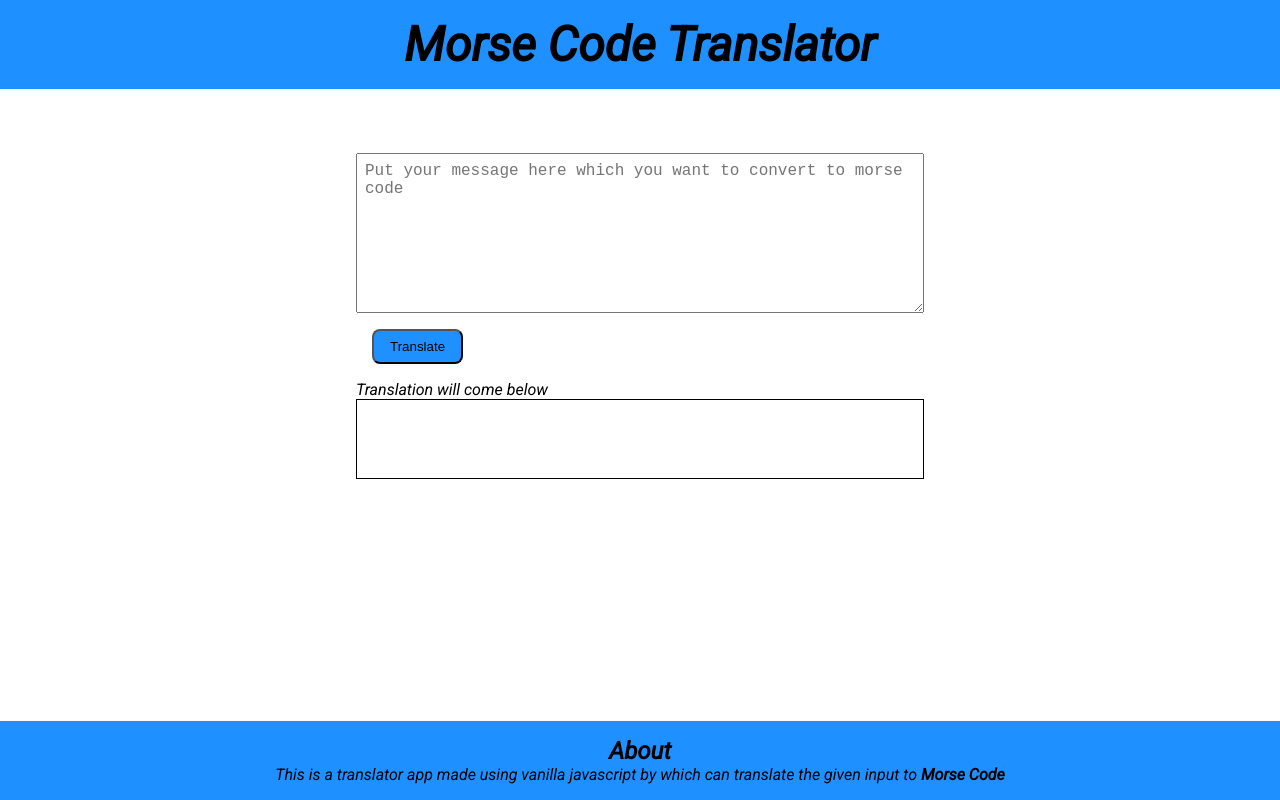
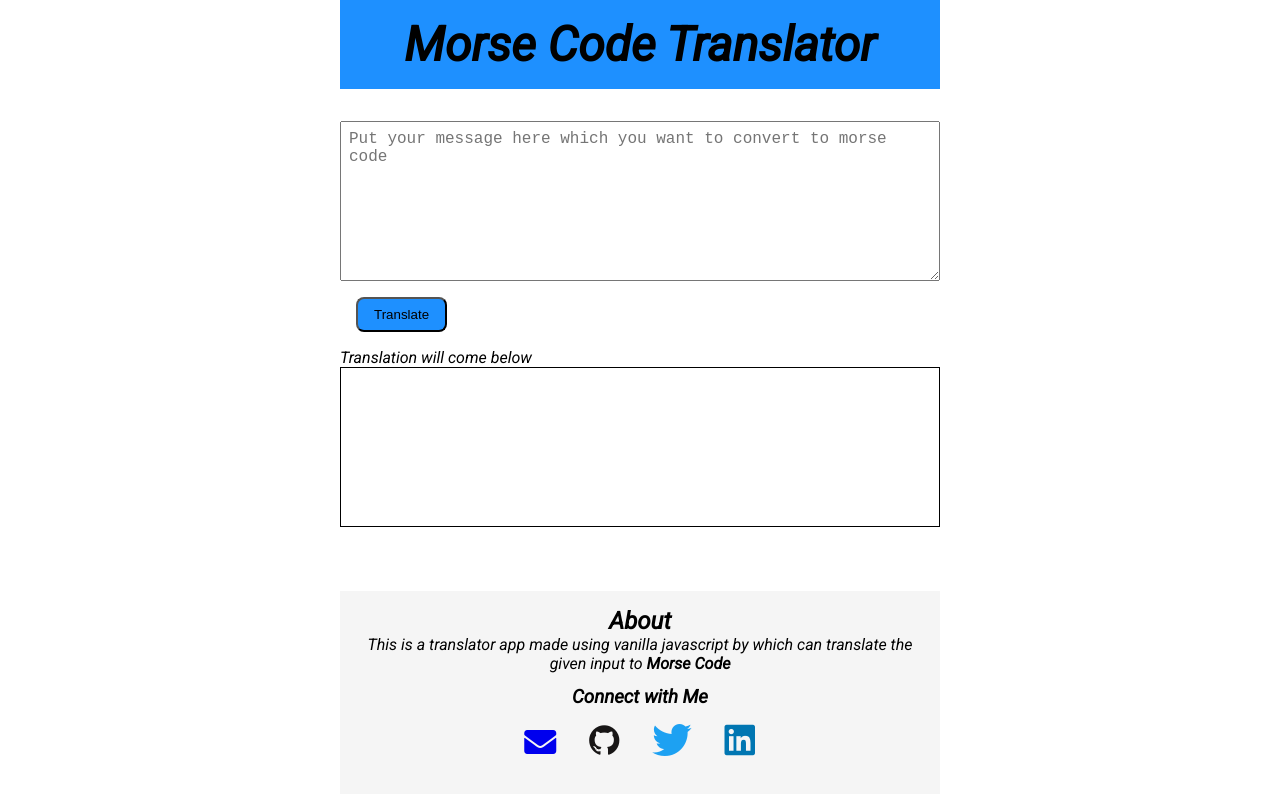
Before and after one commit to Devananth/Morse-code-Translator, a plain HTML site: page index.html in a window 1280 px wide. Drawn offline with nearby package versions, Linux system fonts and the light colour scheme.

Commit message:
style : added social links

```diff
--- a/index.html
+++ b/index.html
@@ -5,6 +5,8 @@
     <meta http-equiv="X-UA-Compatible" content="IE=edge">
     <meta name="viewport" content="width=device-width, initial-scale=1.0">
     <link rel="stylesheet" type="text/css" href="style.css">
+    <link rel="stylesheet" href="https://cdnjs.cloudflare.com/ajax/libs/font-awesome/5.15.4/css/all.min.css">
+    <link rel="stylesheet" href="https://cdn.jsdelivr.net/gh/devicons/devicon@v2.12.0/devicon.min.css">
     <title>Morse Code Translator</title>
 </head>
 <body>
@@ -22,9 +24,9 @@
         <div id="translate-op"></div>
 
 
+
+
     </main>
-
-    <script src="app.js" type="text/javascript"></script>
 
     <footer class="footer">
 
@@ -32,7 +34,34 @@
 
         <p> This is a translator app made using vanilla javascript by which can translate the given input to <strong>Morse Code</strong></p>
 
+        <h3 style="text-align: center; margin-top : .8rem;">Connect with Me</h3>
+        <ul>
+            <li class="links">
+                <a href="mailto:devananthnkl@gmail.com" target="_blank">
+                    <i class="fa fa-envelope" aria-hidden="true"></i>
+                </a>
+            </li>
+            <li class="links">
+                <a href="https://github.com/Devananth" target="_blank">
+                <i class="devicon-github-original colored"></i>
+                </a>
+            </li>
+            <li class="links">
+                <a href="https://twitter.com/devananthnkl" target="_blank">
+                    <i class="devicon-twitter-original colored"></i>
+                </a>
+            </li>
+            <li class="links">
+                <a href="https://www.linkedin.com/in/devananth-a-60634219a/" target="_blank">
+                    <i class="devicon-linkedin-plain colored"></i>
+                </a>
+            </li>
+         </ul>
+
     </footer>
+
+    <script src="app.js" type="text/javascript"></script>
+
 
 </body>
 </html>
--- a/style.css
+++ b/style.css
@@ -8,18 +8,11 @@
 }
 
 body{
+    max-width: 600px;
+    margin : auto;
     font-family: 'Roboto', sans-serif;
     overflow: scroll;
-}
-
-div{
-    display : block;
-}
-
-main{
-    max-width: 600px;
-    margin : auto;
-    padding : 1rem;
+    height: 100vh;
 }
 
 .heading{
@@ -35,7 +28,6 @@ main{
     width : 100%;
     min-height : 20vh;
     padding : .5rem .5rem;
-    box-sizing: border-box;
     font-size : large;
     margin-top : 2rem;
 }
@@ -53,23 +45,34 @@ main{
 #translate-op{
     box-sizing: border-box;
     width : 100%;
-    min-height : 10vh;
-    max-height: 20vh;
+    min-height : 20vh;
+    max-height: 40vh;
     border : 1px solid black;
     overflow : scroll;
 }
 
 .footer{
+    margin-top : 4rem;
     text-align : center;
-    bottom :0;
-    background-color: dodgerblue;
+    background-color : whitesmoke;
     width : 100%;
     font-size : medium;
-    position : fixed;
     padding : 1rem;
 }
 
-footer p{
-    max-height: 600px;
-    margin : auto;
+ul{
+    list-style: none;
+    display : flex;
+    justify-content: center;
 }
+
+a{
+    font-size: 2rem;
+    text-decoration : none;
+    color : none;
+}
+
+li{
+    padding : 1rem;
+
+}
```
